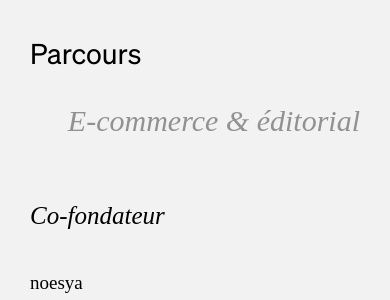
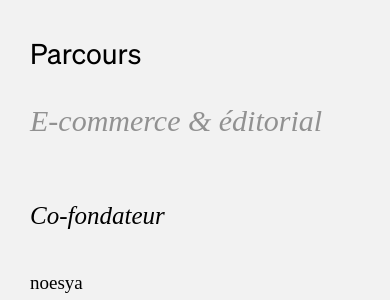
Before and after one commit to noesya/coop.noesya.www, a Jekyll site: the page built from _members/sebastien-moulene.md, in a window 390 px wide and 1400 px high, scrolled down 492 px. Shown: the part 150-450 px from the top of the window. Built offline with Jekyll 4.4.1, drawn with Linux system fonts in a browser that asks for light colours; some web fonts are replaced.

Commit message:
responsive

```diff
--- a/_sass/layouts/member.sass
+++ b/_sass/layouts/member.sass
@@ -34,7 +34,8 @@ main.member
                 color: $secondary
                 font-size: px2rem(30)
                 grid-column: 7/13
-                text-align: right
+                @include media-breakpoint-up(md)
+                    text-align: right
     dl
         @include grid(6)
         align-self: baseline
```
